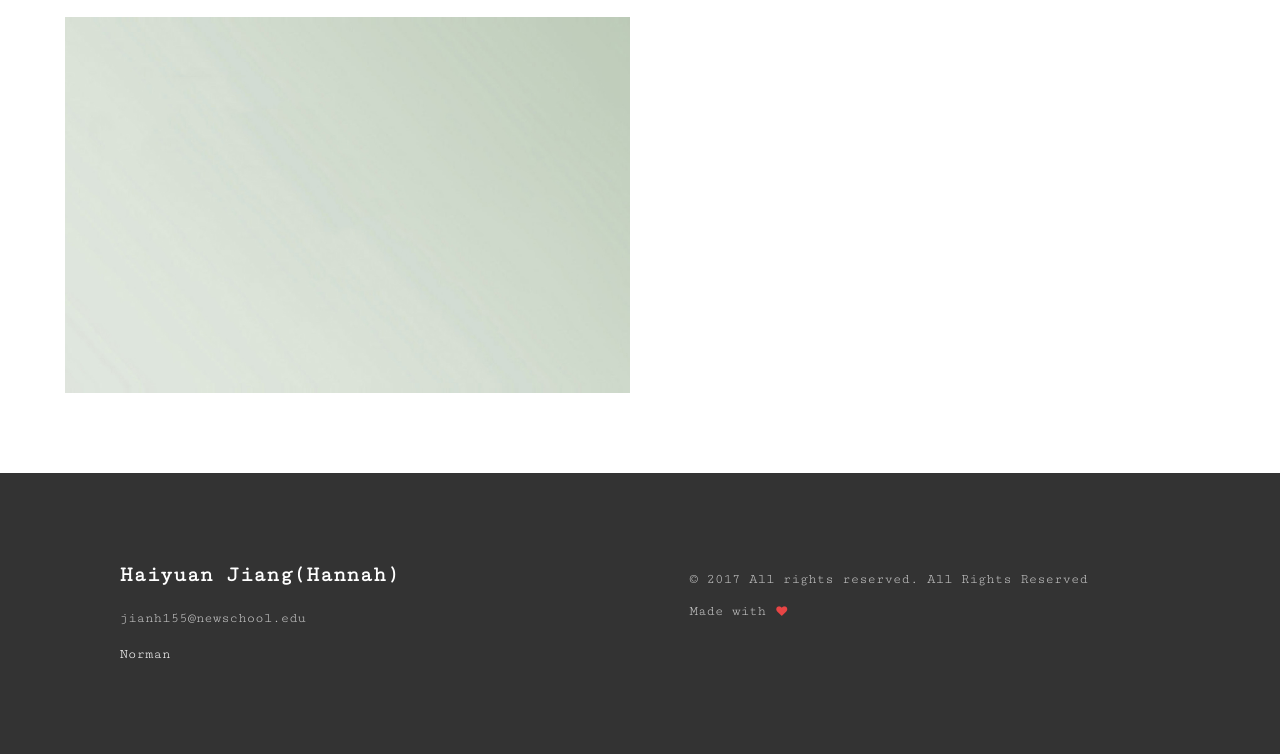
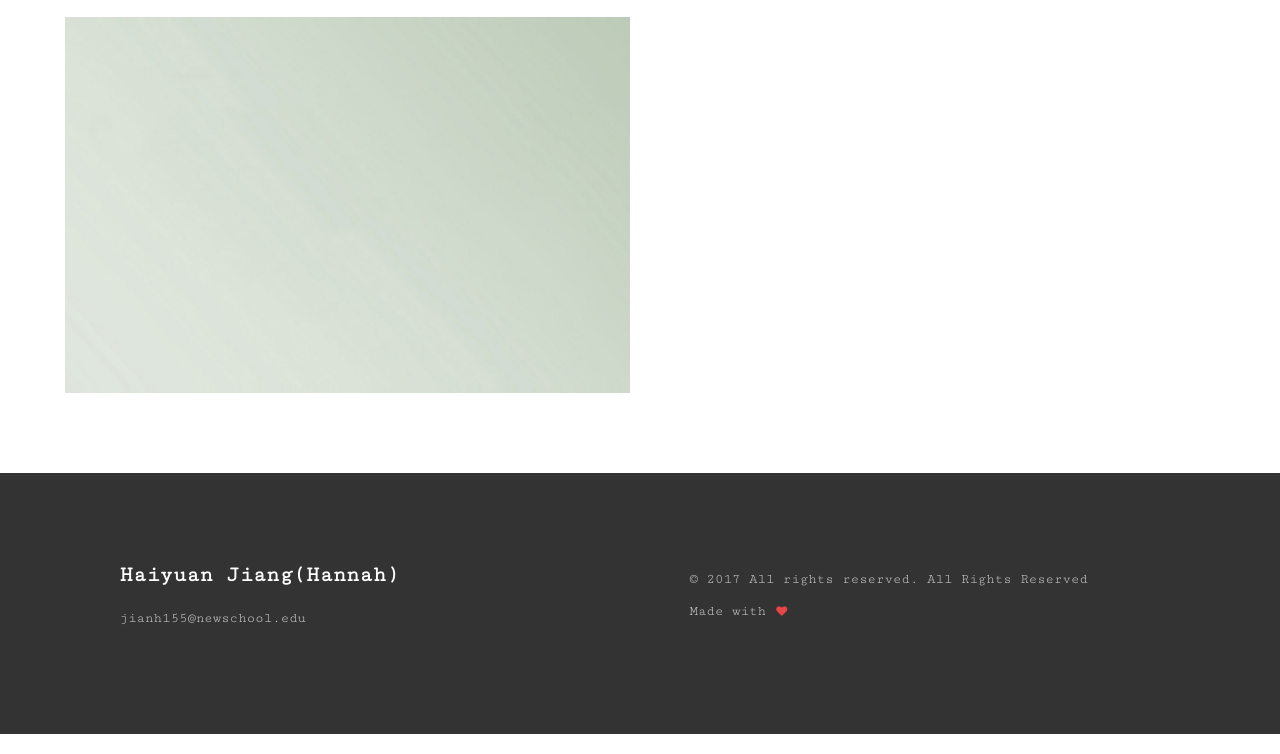
Before and after one commit to HaiyuanJ/designmethods, a plain HTML site: page index.html in a window 1280 px wide. Shown: the part 1271-2025 px from the top of the page. Drawn offline with nearby package versions, Linux system fonts and the light colour scheme.

Commit message:
Update index.html

```diff
--- a/index.html
+++ b/index.html
@@ -158,7 +158,6 @@
     <div class="col-md-6 left">
       <h4>Haiyuan Jiang(Hannah)</h4>
       <p> jianh155@newschool.edu</p>
-      <a href="https://docs.google.com/a/newschool.edu/presentation/d/1QIuVZkbPDfsDheUlK2ks2Wjm8rRzzSrp8XSISBD_hFo/edit?usp=sharing"> Norman </a>
     </div>
     <div class="col-md-6 right">
       <p>© 2017 All rights reserved. All Rights Reserved<br>
```
